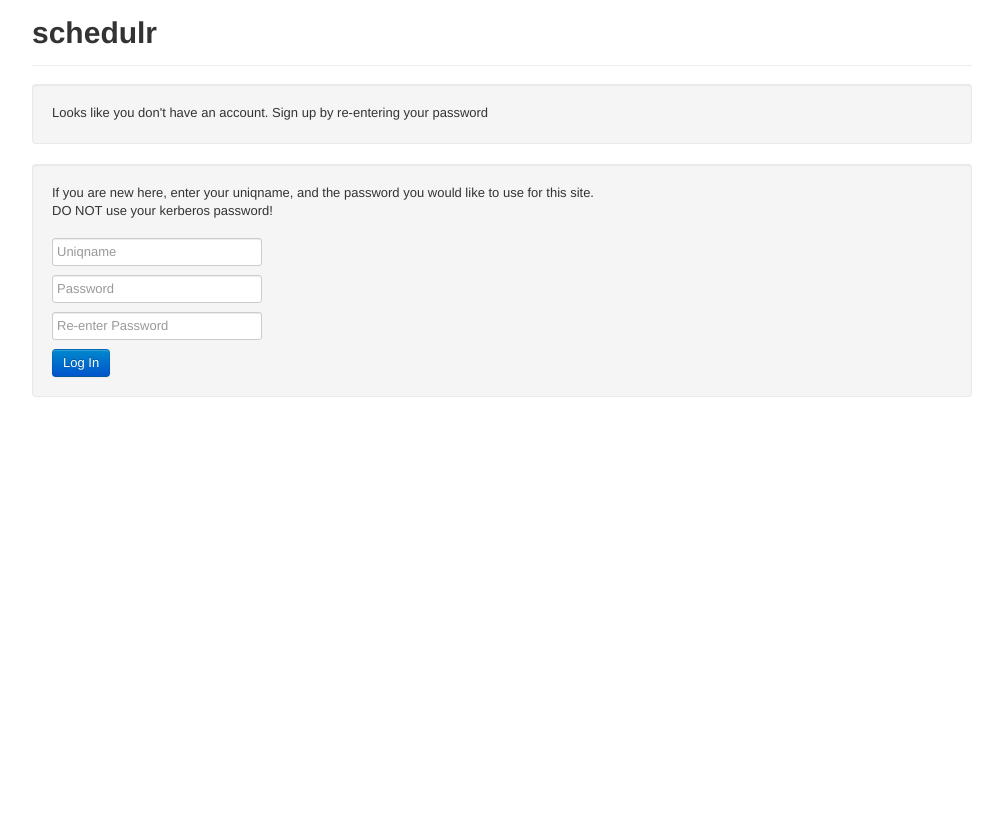
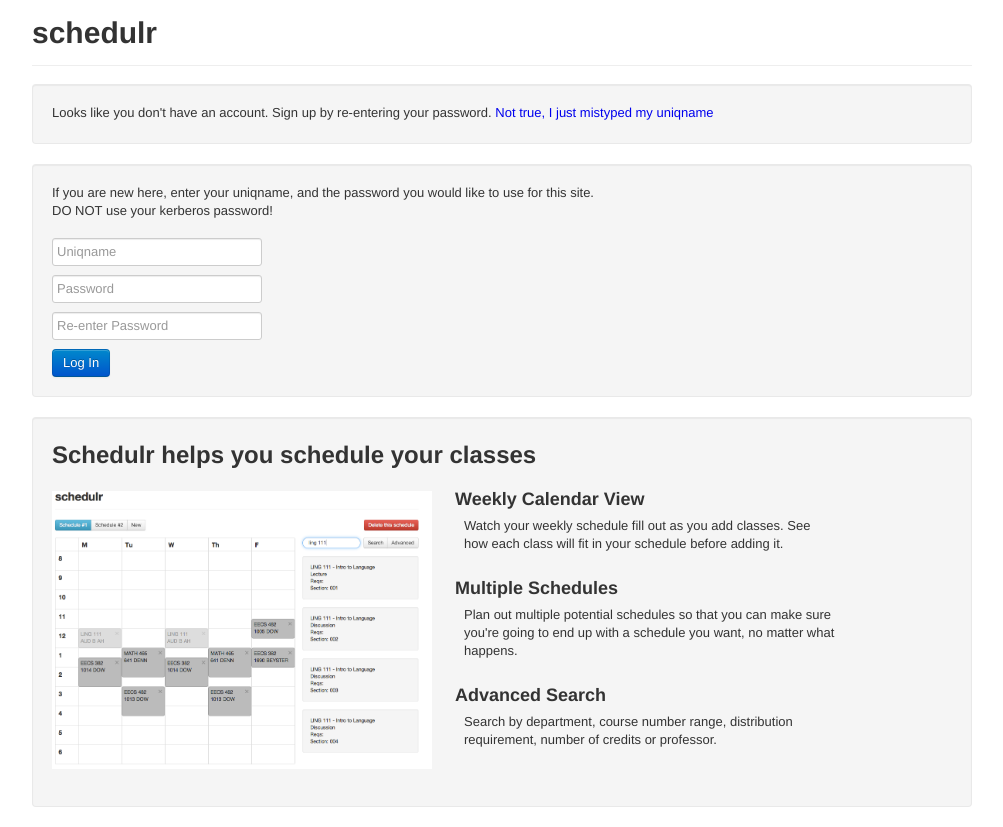
Before and after one commit to tsharman/Schedulr, a PHP site: page /login.php in a window 1280 px wide. Shown: the whole page, without its empty margins (138-1141 px from the left). Before the commit the page ends 397 px from the top, so only its background shows below. Run offline with PHP 8.4, Linux system fonts and the light colour scheme; a stand-in replaces the project's code that opens the database connection; some libraries are stand-ins or nearby versions.

Commit message:
Added information about what schedulr is on the login page

```diff
--- a/assets/js/login.js
+++ b/assets/js/login.js
@@ -1,3 +1,10 @@
+function removeSignup() {
+  $(signup_message).addClass("hidden");
+  $(password2).addClass("hidden");
+  $(password2).val("");
+  $(submit_type).val() = "login";
+}
+
 function submitLogin() {
   if($(submit_type).val() == "signup") {
     if($(password).val() != $(password2).val()) {
--- a/login.php
+++ b/login.php
@@ -39,7 +39,8 @@ if(isset($_SESSION['user'])) {
         <h1>schedulr</h1>
       </div>
       <div class="hidden well" id="signup_message">
-        Looks like you don't have an account. Sign up by re-entering your password
+        Looks like you don't have an account. Sign up by re-entering your password.
+        <a href="#" onclick="removeSignup()">Not true, I just mistyped my uniqname</a>
       </div>
 			<form
         id="login_form"
@@ -63,6 +64,23 @@ if(isset($_SESSION['user'])) {
 				<button type="submit" class="btn btn-primary">Log In</button>
         <input id="submit_type" type="hidden" name="submit_type" value="login">
 			</form>
+      <div class="well" style="height:350px;">
+        <h2>Schedulr helps you schedule your classes</h2>
+        <br/>
+        <div class="row">
+          <img align="left" class="span5" src="/assets/img/schedule.png" />
+          <dl style="margin-top:0px" class="span5">
+            <h3><dt>Weekly Calendar View</dt></h3>
+            <p><dd>Watch your weekly schedule fill out as you add classes. See how each class will fit in your schedule before adding it.</dd></p>
+            <br/>
+            <h3><dt>Multiple Schedules</dt></h3>
+            <p><dd>Plan out multiple potential schedules so that you can make sure you're going to end up with a schedule you want, no matter what happens.</dd></p>
+            <br/>
+            <h3><dt>Advanced Search</dt></h3>
+            <p><dd>Search by department, course number range, distribution requirement, number of credits or professor.</dd></p>
+          </dl>
+        </div>
+      </div>
 		</div>
 	</body>
 </html>
```
Also changed, not shown: assets/img/schedule.png (added).
